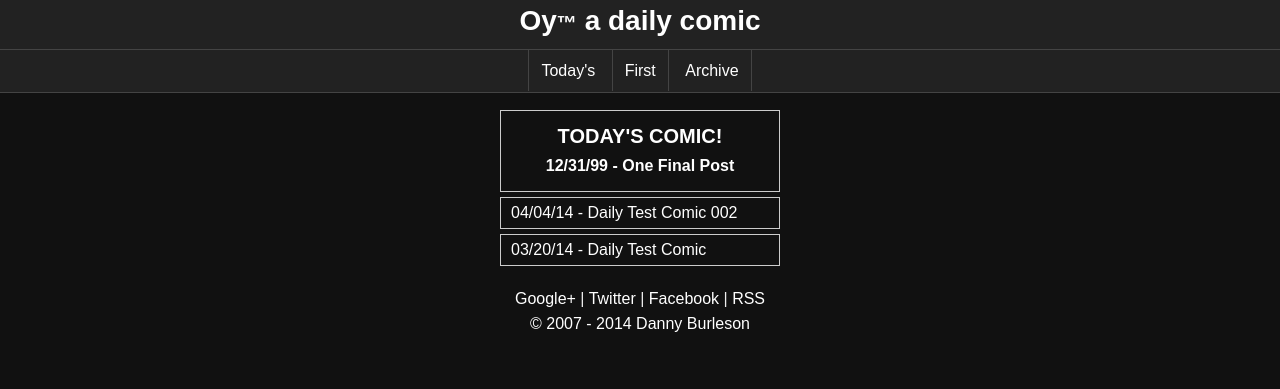
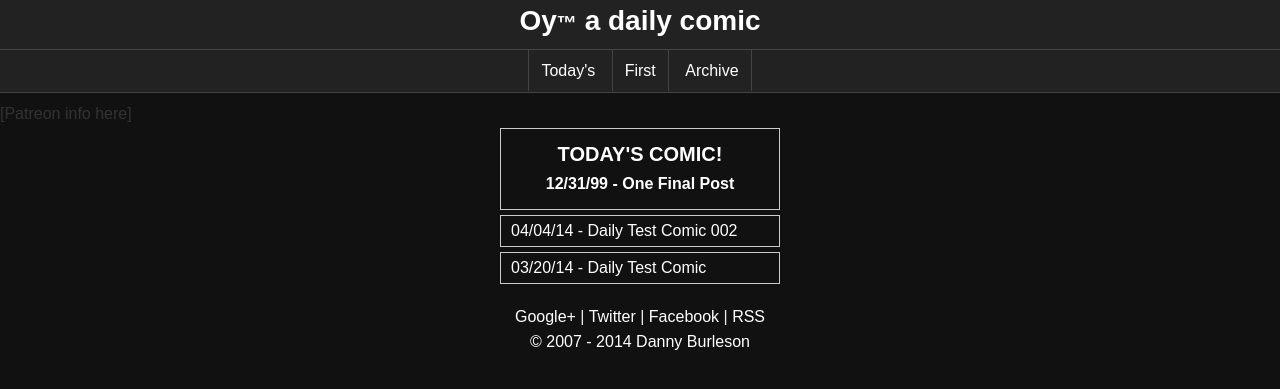
Before and after one commit to oycomics/oycomics.github.io, a Jekyll site: the page built from archive/index.html, in a window 1280 px wide. Shown: the top 389 px of the page. Built offline with Jekyll 4.4.1, drawn with Linux system fonts in a browser that asks for light colours; Markdown is read by kramdown in place of the engine named in the settings.

Commit message:
Update archive.html

```diff
--- a/_layouts/archive.html
+++ b/_layouts/archive.html
@@ -11,6 +11,7 @@
 <div class="site archive">
 {% include title.html %}
 {% include nav.html %}
+{% include patreon.html %}
 <div class="content">
 	{{ content }}
 </div>
```
